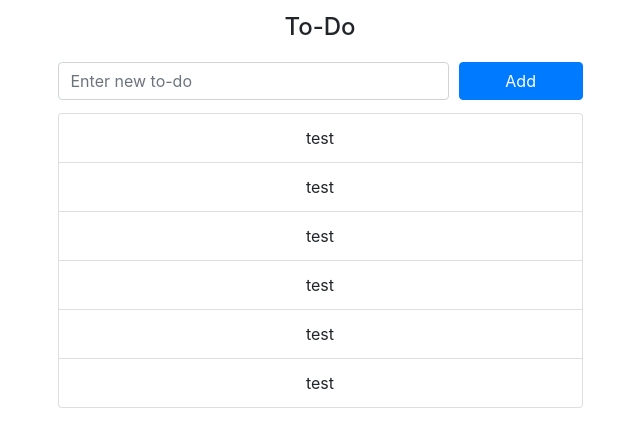
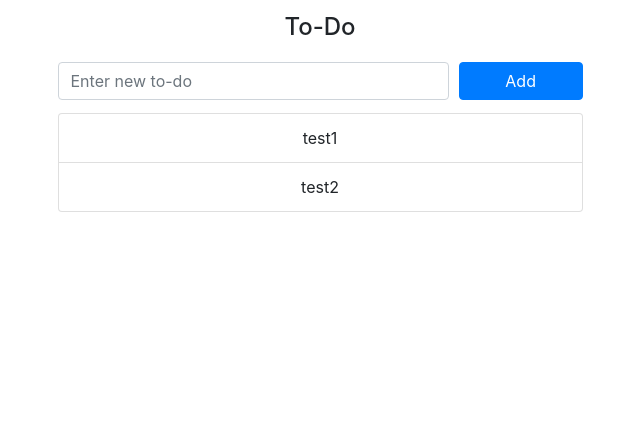
Before and after one commit to NisaKH/todo-mongo-react, a React (Create React App) app in the folder web/: page / in a window 1280 px wide. Shown: the top 444 px of the page, without its empty margins (320-960 px from the left). Built offline with nearby package versions, Linux system fonts and the light colour scheme.

Commit message:
feat: render todo item from state

```diff
--- a/web/src/App.js
+++ b/web/src/App.js
@@ -7,7 +7,21 @@ import ListGroup from 'react-bootstrap/ListGroup'
 import Button from 'react-bootstrap/Button'
 import './App.css';
 
-function App() {
+class App extends React.Component {
+  state = {
+    items: [
+      { name: 'test1', status: false },
+      { name: 'test2', status: true },
+    ],
+  }
+
+  getItems = (isDone) => {
+    return this.state.items.filter(item => (isDone && item.status === isDone) || true)
+  }
+
+  render() {
+    const todoItems = this.getItems()
+
     return (
       <div className="App">
         <Container>
@@ -32,19 +46,23 @@ function App() {
           </Row>
           <Row className="justify-content-center">
             <Col xs={12} md={10} lg={6}>
+              {
+                todoItems.length !== 0 && (
                   <ListGroup>
-              <ListGroup.Item>test</ListGroup.Item>
-              <ListGroup.Item>test</ListGroup.Item>
-              <ListGroup.Item>test</ListGroup.Item>
-              <ListGroup.Item>test</ListGroup.Item>
-              <ListGroup.Item>test</ListGroup.Item>
-              <ListGroup.Item>test</ListGroup.Item>
+                    {
+                      todoItems.map((item) => {
+                        return (<ListGroup.Item>{item.name}</ListGroup.Item>)
+                      })
+                    }
                   </ListGroup>
+                )
+              }
             </Col>
           </Row>
         </Container>
       </div>
-  );
+    )
+  }
 }
 
 export default App;
```
Lines whose indentation alone changed are shown as unchanged.
